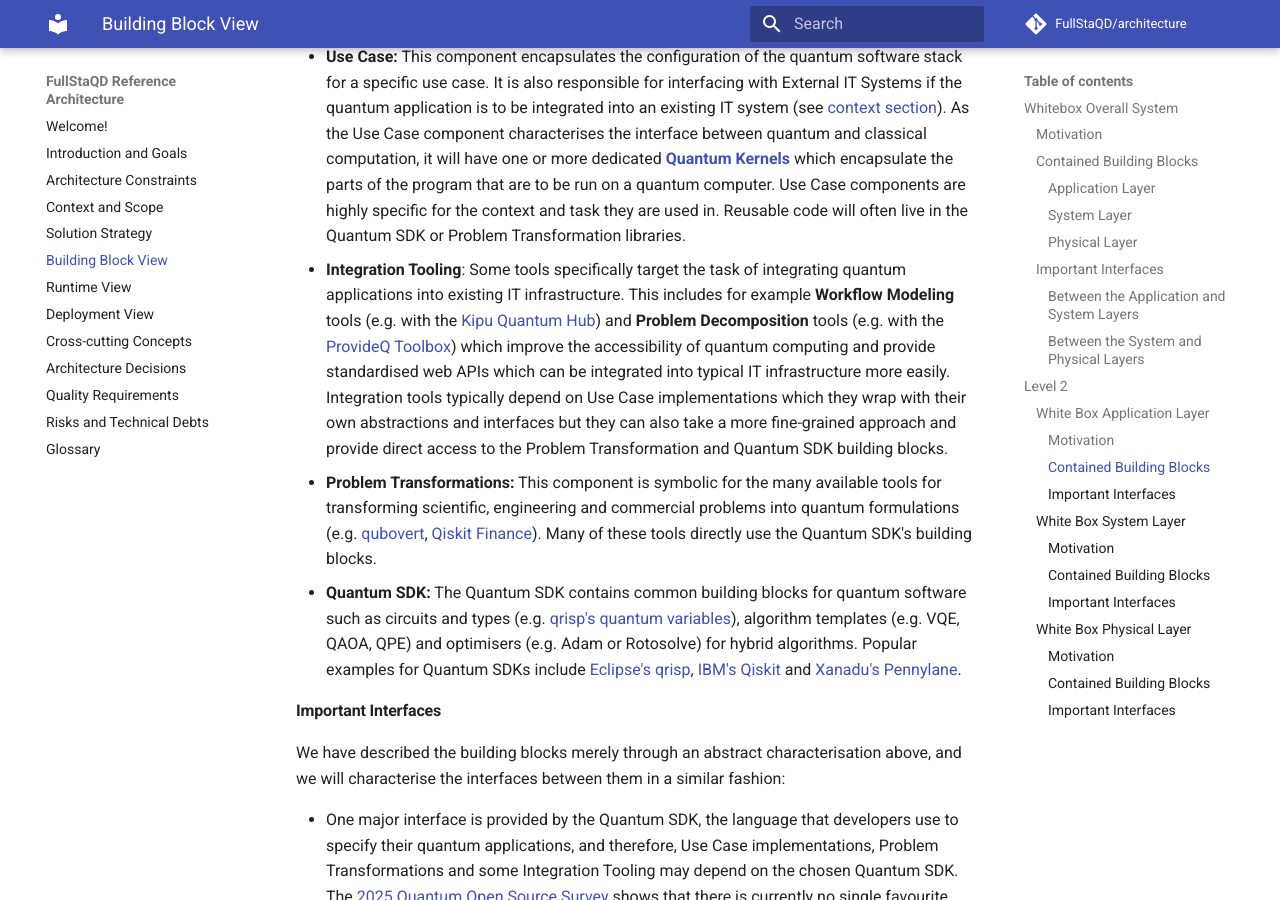
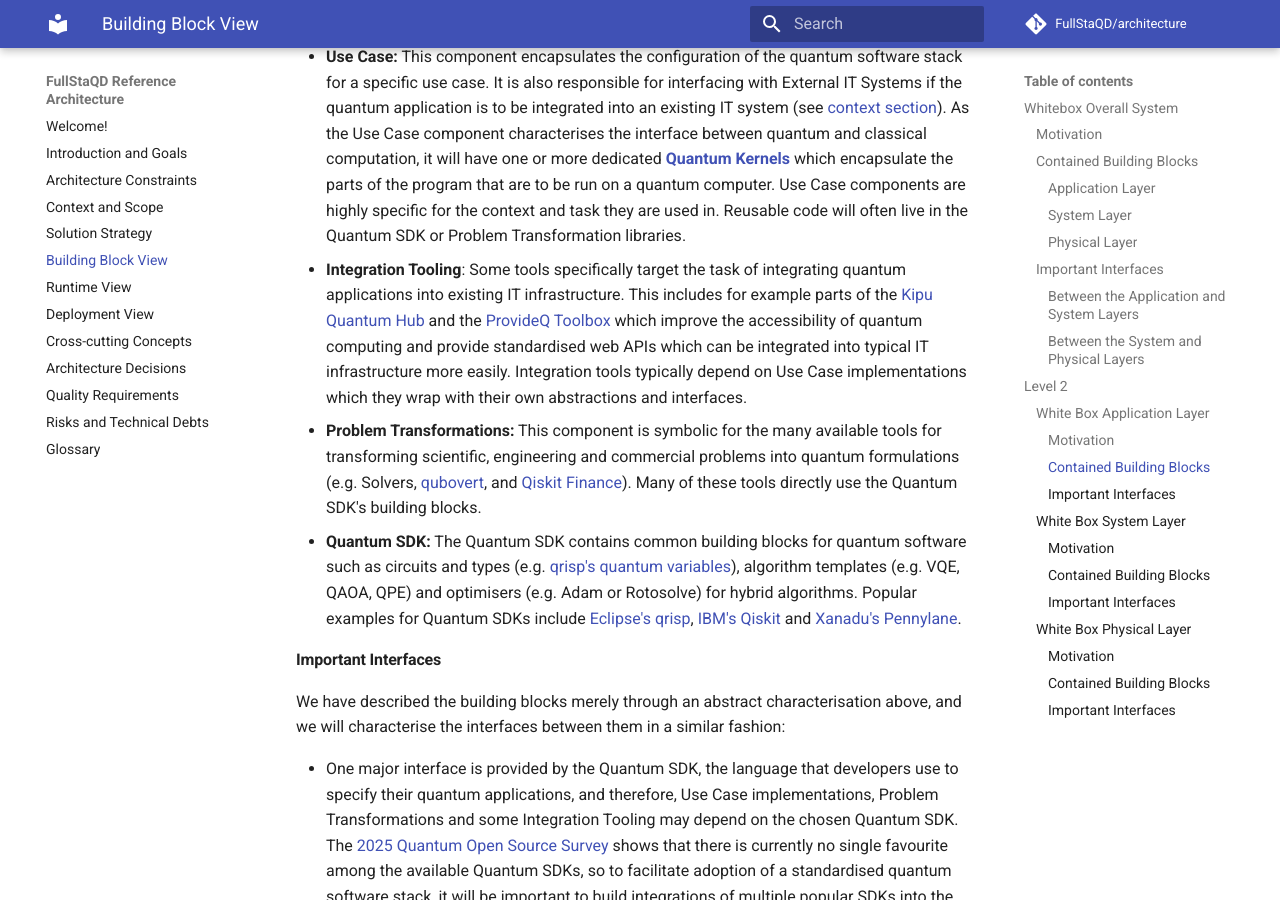
Before and after one commit to FullStaQD/architecture, an MkDocs documentation site: the page built from docs/05_building_block_view.md, in a window 1280 px wide and 900 px high, scrolled down 4230 px. Built offline with MkDocs 1.6.1 and Material for MkDocs 9.7.7, drawn with Linux system fonts in a browser that asks for light colours; comment, search, counter and statistics services are not loaded; the version menu is left out.

Commit message:
Update 05_building_block_view.md
Signed-off-by: RinorKIT <tc4656@kit.edu>

```diff
--- a/docs/05_building_block_view.md
+++ b/docs/05_building_block_view.md
@@ -170,21 +170,18 @@
   libraries.
 - **Integration Tooling**: Some tools specifically target the task of
   integrating quantum applications into existing IT infrastructure.
-  This includes for example **Workflow Modeling** tools (e.g. with the
-  [Kipu Quantum Hub](https://docs.hub.kipu-quantum.com)) and **Problem
-  Decomposition** tools (e.g. with the
-  [ProvideQ Toolbox](https://tva.kastel.kit.edu/english/research_177.php))
+  This includes for example parts of the
+  [Kipu Quantum Hub](https://docs.hub.kipu-quantum.com) and the
+  [ProvideQ Toolbox](https://tva.kastel.kit.edu/english/research_177.php)
   which improve the accessibility of quantum computing and provide
   standardised web APIs which can be integrated into typical IT
   infrastructure more easily.
   Integration tools typically depend on Use Case implementations which they
-  wrap with their own abstractions and interfaces but they can also take a
-  more fine-grained approach and provide direct access to the Problem
-  Transformation and Quantum SDK building blocks.
+  wrap with their own abstractions and interfaces.
 - **Problem Transformations:** This component is symbolic for the many
   available tools for transforming scientific, engineering and commercial
-  problems into quantum formulations (e.g.
-  [qubovert](https://qubovert.readthedocs.io/en/latest/),
+  problems into quantum formulations (e.g. Solvers,
+  [qubovert](https://qubovert.readthedocs.io/en/latest/), and
   [Qiskit Finance](https://github.com/qiskit-community/qiskit-finance)).
   Many of these tools directly use the Quantum SDK's building blocks.
 - **Quantum SDK:** The Quantum SDK contains common building blocks for quantum
```
